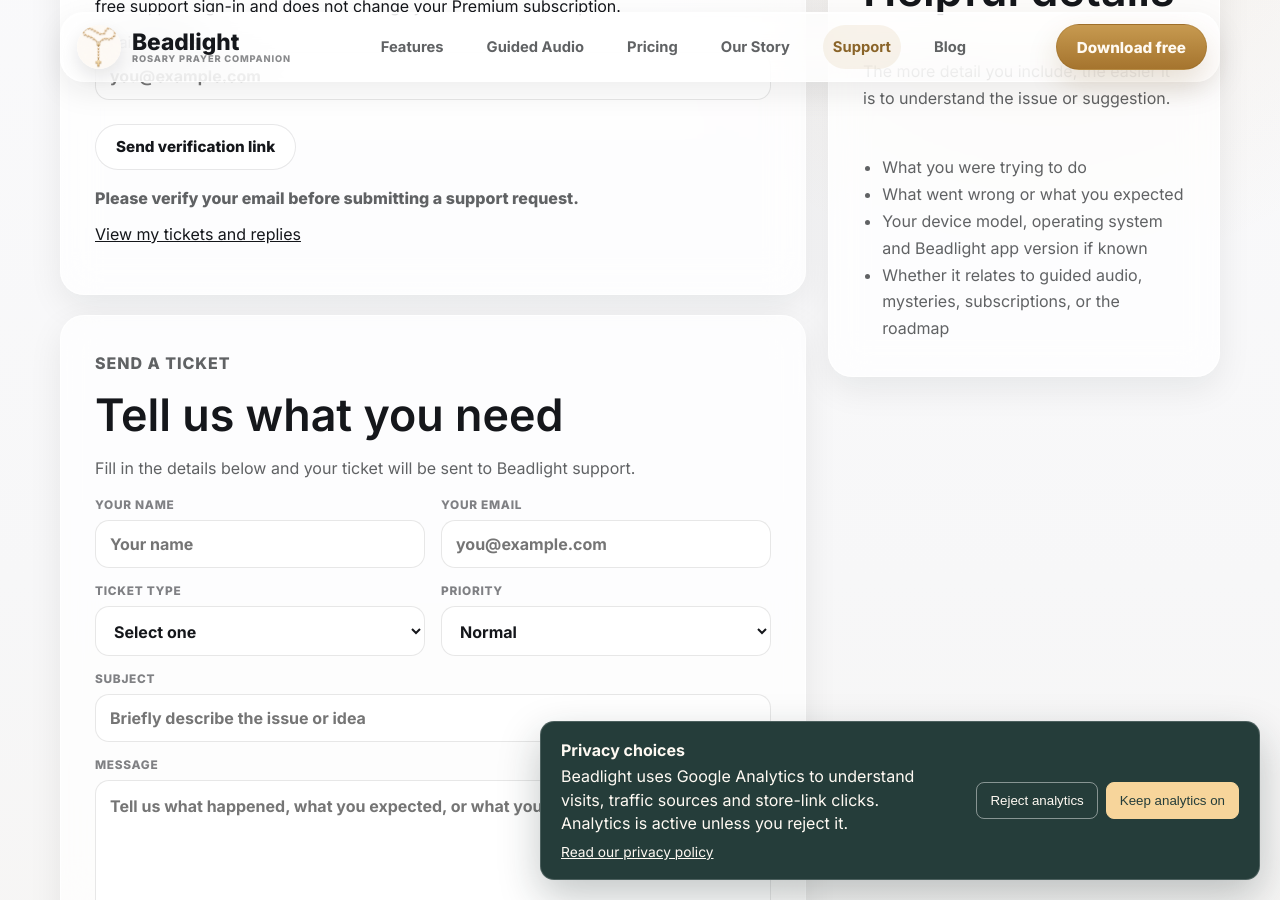
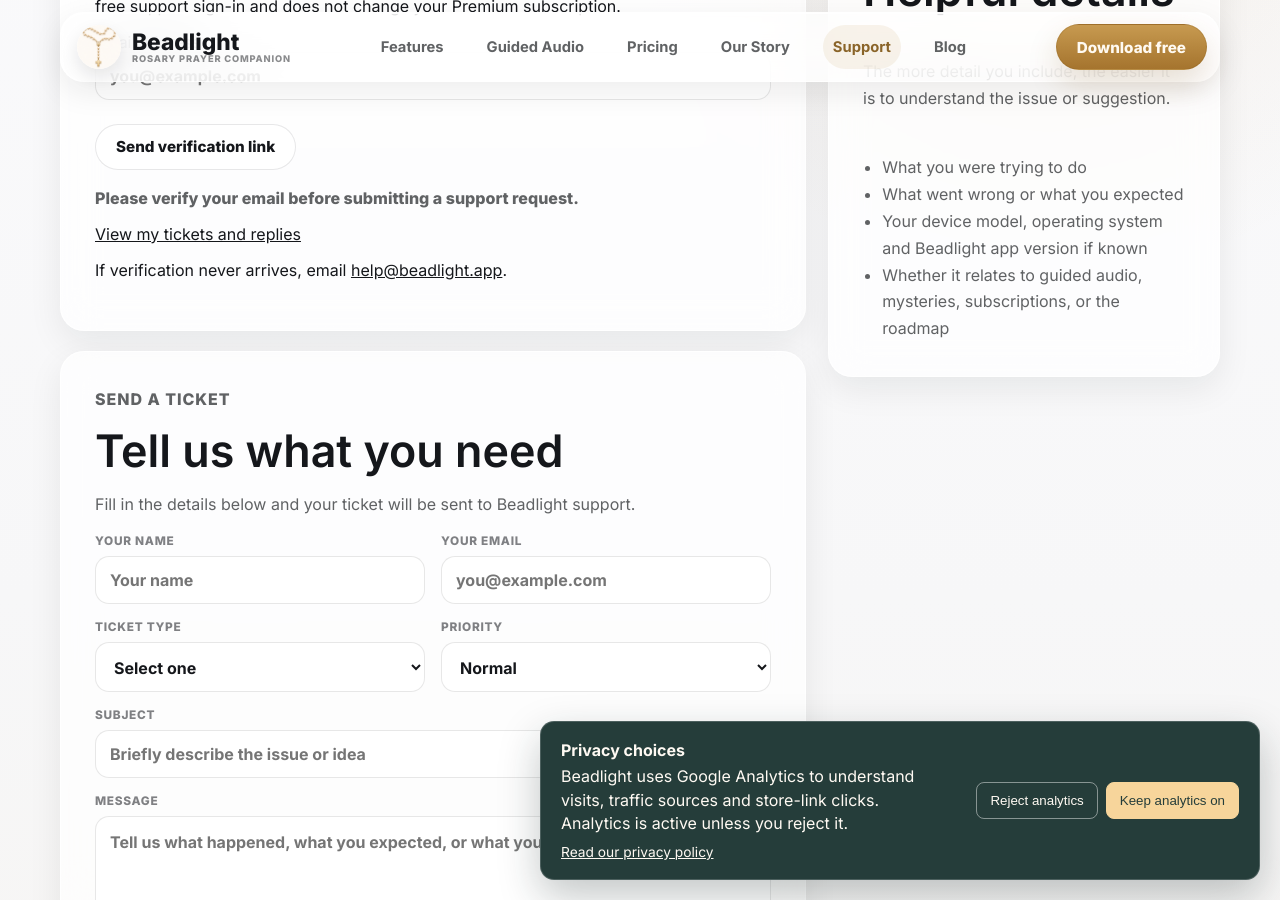
Before and after one commit to samwarb/beadlight, a Jekyll site: the page support/index.html, which Jekyll copies as it is, in a window 1280 px wide and 900 px high, scrolled down 484 px. Built offline with Jekyll 4.4.1, drawn with Linux system fonts in a browser that asks for light colours; a script that is not in the unit is left out.

Commit message:
Offer direct support if verification email is unavailable

```diff
--- a/support/index.html
+++ b/support/index.html
@@ -76,7 +76,7 @@
         <input id="verifySupportEmail" type="email" autocomplete="email" placeholder="you@example.com" maxlength="254">
         <div class="support-actions"><button id="supportVerifyButton" type="button" class="secondary-button">Send verification link</button></div>
         <p id="supportVerifyStatus" class="support-status" role="status" aria-live="polite">Verify your email before sending a support ticket.</p>
-        <p><a href="tickets/">View my tickets and replies</a></p>
+        <p><a href="tickets/">View my tickets and replies</a></p><p>If verification never arrives, email <a href="mailto:help@beadlight.app">help@beadlight.app</a>.</p>
       </div>
       <form id="supportForm" class="support-form-card">
         <div class="form-head">
```
